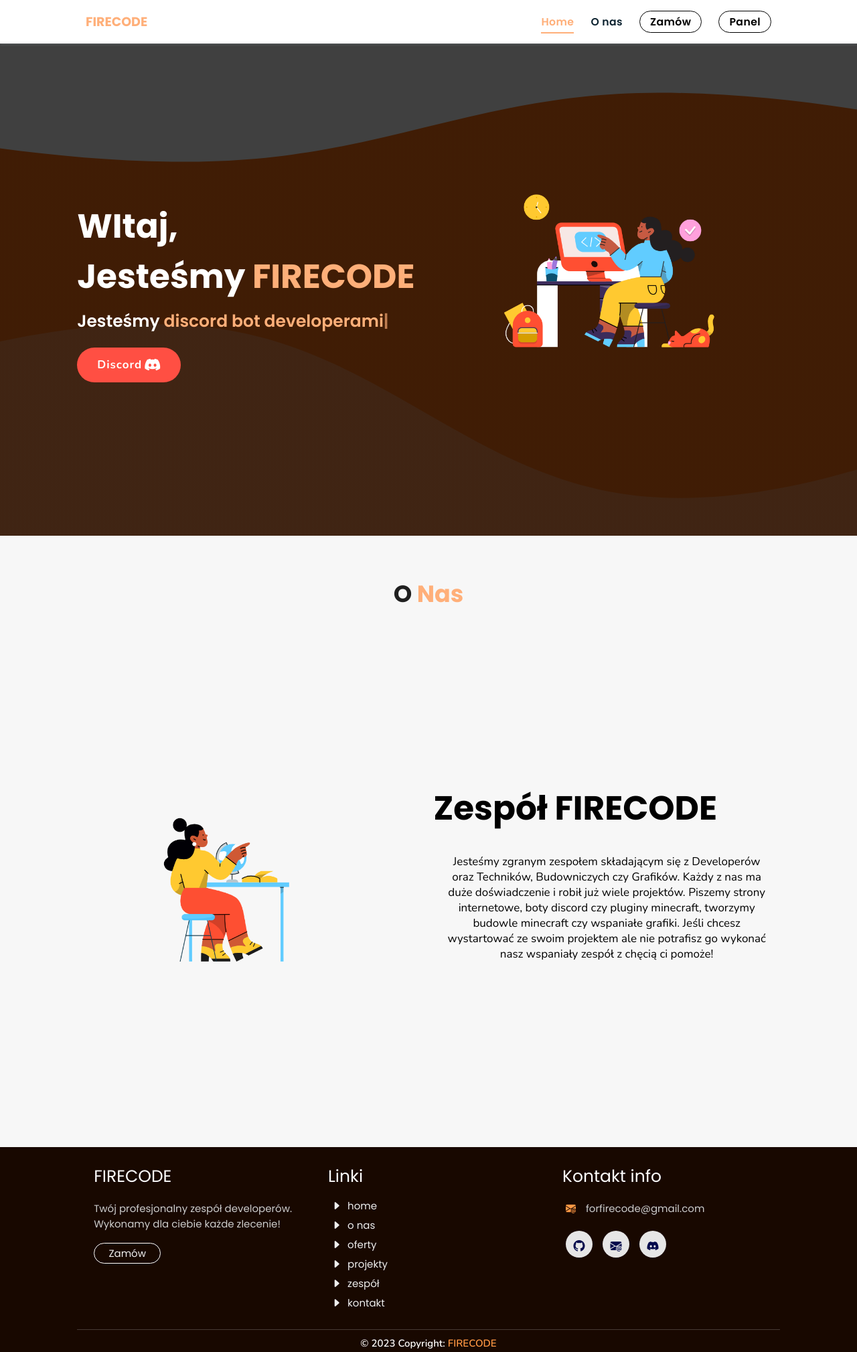
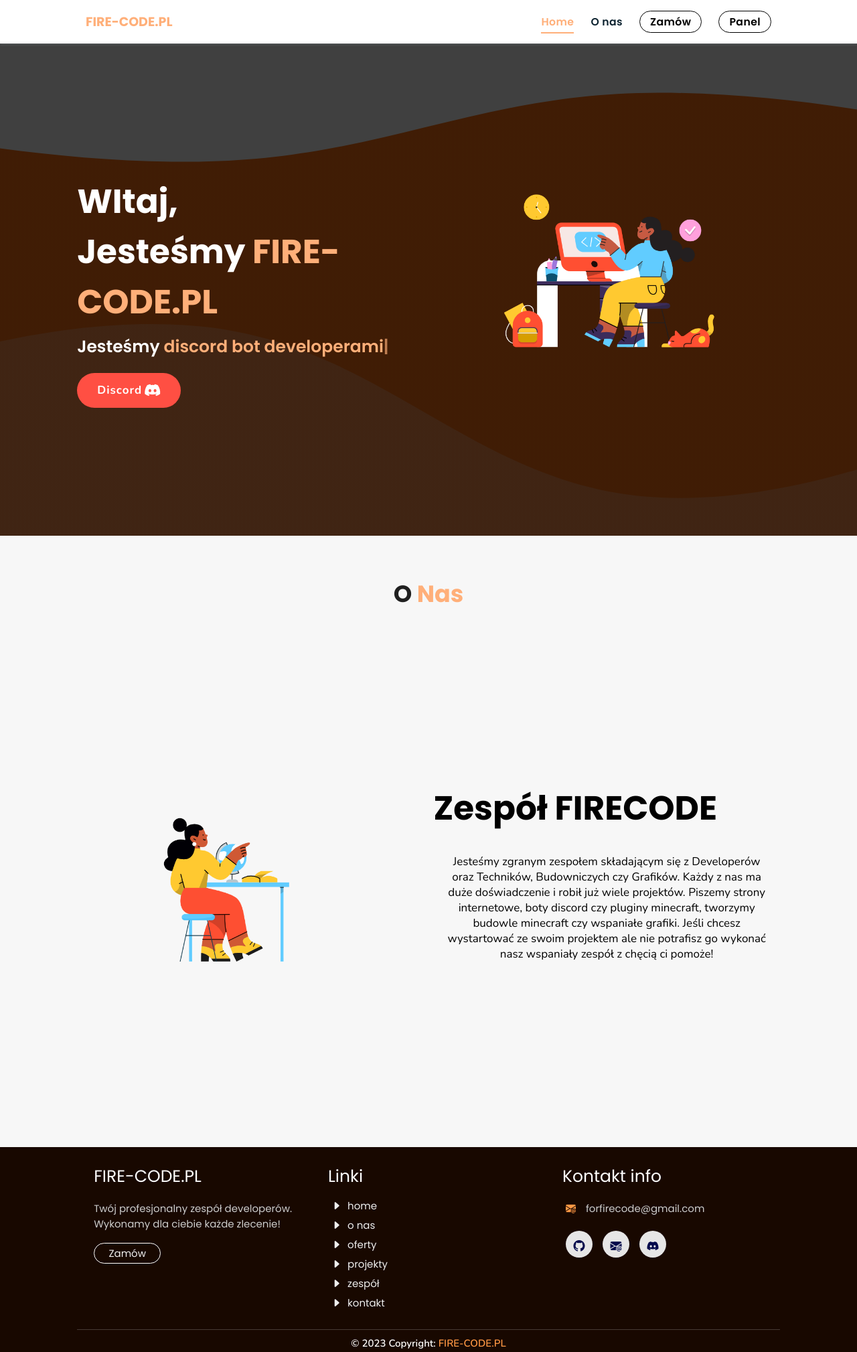
Before and after one commit to xyz0aun/webstie-firecode, a plain HTML site: page index.html in a window 1280 px wide. Shown: the whole page at 67% size. Drawn offline with nearby package versions, Linux system fonts and the light colour scheme.

Commit message:
Update index.html

```diff
--- a/index.html
+++ b/index.html
@@ -14,13 +14,13 @@
     <link id="favicon" rel="shortcut icon" href="https://icecode.netlify.app/assets/images/favicon.png" type="image/x-png">
     <link rel="stylesheet" href="https://cdn.jsdelivr.net/npm/bootstrap-icons@1.10.3/font/bootstrap-icons.css">
     <link href="./IceCode_files/aos.css" rel="stylesheet">
-    <title>🔥 | FIRECODE.PL</title>
+    <title>🔥 | FIRE-CODE.PL</title>
   </head>
 
   <body data-aos-easing="ease" data-aos-duration="400" data-aos-delay="0" style="height: 100%;">
     <div class="banner" id="banner">
       <header>
-        <a href="https://discord.gg/Fferey5fX6" class="logo">FIRECODE</a>
+        <a href="https://discord.gg/Fferey5fX6" class="logo">FIRE-CODE.PL</a>
 
         <div id="menu" class="fas fa-bars"></div>
         <nav class="navbar">
@@ -35,7 +35,7 @@
 
       <section class="home" id="home">
         <div class="content">
-          <h2>WItaj,<br>Jesteśmy <span>FIRECODE</span></h2>
+          <h2>WItaj,<br>Jesteśmy <span>FIRE-CODE.PL</span></h2>
           <p data-sr-id="0" style="visibility: visible; opacity: 1; transform: matrix3d(1, 0, 0, 0, 0, 1, 0, 0, 0, 0, 1, 0, 0, 0, 0, 1); transition: opacity 1s cubic-bezier(0.5, 0, 0, 1) 0.2s, transform 1s cubic-bezier(0.5, 0, 0, 1) 0.2s;">Jesteśmy <span class="typing-text">web developerami</span><span class="typed-cursor" style="animation-iteration-count: infinite;"></span></p>
           <a href="https://discord.gg/Fferey5fX6" class="btn" data-sr-id="2" style="visibility: visible; opacity: 1; transform: matrix3d(1, 0, 0, 0, 0, 1, 0, 0, 0, 0, 1, 0, 0, 0, 0, 1); transition: all 0.5s ease 0s, opacity 1s cubic-bezier(0.5, 0, 0, 1) 0.2s, transform 1s cubic-bezier(0.5, 0, 0, 1) 0.2s;"><span>Discord</span>
             <i class="fab fa-discord"></i>
@@ -67,7 +67,7 @@
       <div class="box-container">
 
           <div class="box">
-              <h3>FIRECODE</h3>
+              <h3>FIRE-CODE.PL</h3>
               <p>
                 Twój profesjonalny zespół developerów.
                 Wykonamy dla ciebie każde zlecenie!
@@ -97,7 +97,7 @@
           </div>
       </div>
 
-      <h1 class="credit">© 2023 Copyright: <span>FIRECODE</span></h1>
+      <h1 class="credit">© 2023 Copyright: <span>FIRE-CODE.PL</span></h1>
 
     </section>
     <script
```
